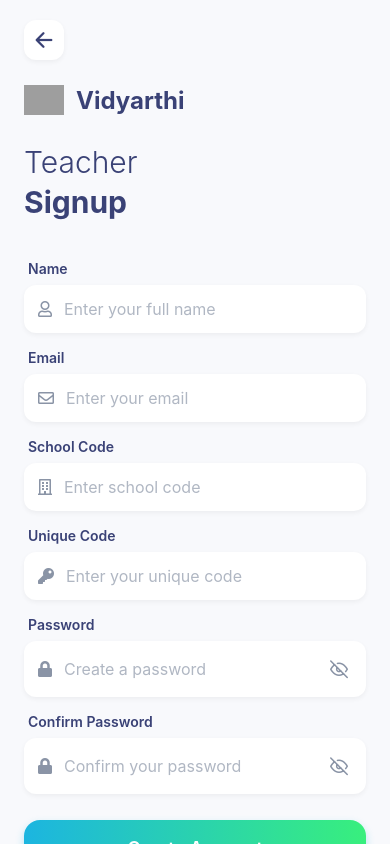
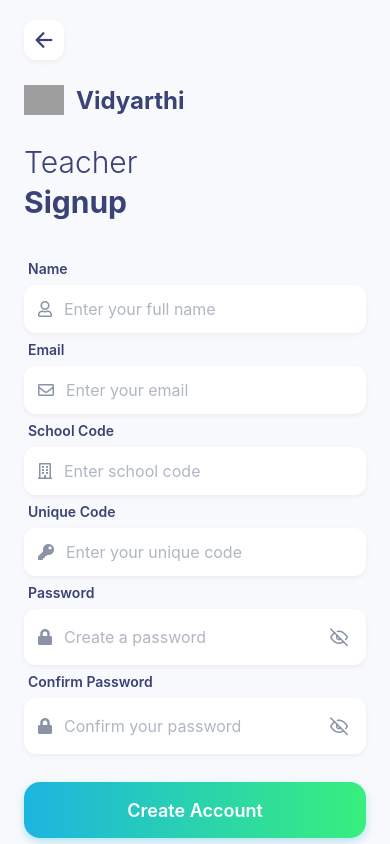
Before and after one commit to pratik-shaw/Vidyarthi_Expo, a React Native app in the folder frontend/: screen /TeacherSignup in a window 390 px wide. Built offline with nearby package versions, Linux system fonts and the light colour scheme; grey boxes are pictures that could not be loaded.

Commit message:
established singup for teachers, login is left

```diff
--- a/frontend/screens/TeacherSignupScreen.tsx
+++ b/frontend/screens/TeacherSignupScreen.tsx
@@ -10,13 +10,20 @@ import {
   Image,
   TextInput,
   ScrollView,
-  KeyboardAvoidingView
+  KeyboardAvoidingView,
+  Alert,
+  ActivityIndicator
 } from 'react-native';
 import { NativeStackScreenProps } from '@react-navigation/native-stack';
 import { RootStackParamList } from '../App';
 import React, { useEffect, useState } from 'react';
 import { Feather, FontAwesome5, Ionicons } from '@expo/vector-icons';
 import { LinearGradient } from 'expo-linear-gradient';
+import axios from 'axios';
+import AsyncStorage from '@react-native-async-storage/async-storage';
+
+// API base URL - replace with your actual backend URL
+const API_URL = 'http://192.168.29.148:5000/api'; // Change this to your actual API URL
 
 type Props = NativeStackScreenProps<RootStackParamList, 'TeacherSignup'>;
 
@@ -37,6 +44,8 @@ const TeacherSignupScreen: React.FC<Props> = ({ navigation }) => {
   const [confirmPassword, setConfirmPassword] = useState('');
   const [showPassword, setShowPassword] = useState(false);
   const [showConfirmPassword, setShowConfirmPassword] = useState(false);
+  const [isLoading, setIsLoading] = useState(false);
+  const [errors, setErrors] = useState<{[key: string]: string}>({});
 
   // Animation states
   const fadeAnim = new Animated.Value(0);
@@ -57,12 +66,91 @@ const TeacherSignupScreen: React.FC<Props> = ({ navigation }) => {
     ]).start();
   }, []);
 
+  // Validate form inputs
+  const validateForm = () => {
+    const newErrors: {[key: string]: string} = {};
+
+    // Name validation
+    if (!name.trim()) newErrors.name = 'Name is required';
+
+    // Email validation
+    if (!email.trim()) {
+      newErrors.email = 'Email is required';
+    } else if (!/\S+@\S+\.\S+/.test(email)) {
+      newErrors.email = 'Email is invalid';
+    }
+
+    // School code validation
+    if (!schoolCode.trim()) newErrors.schoolCode = 'School code is required';
+
+    // Unique code validation
+    if (!uniqueCode.trim()) newErrors.uniqueCode = 'Unique code is required';
+
+    // Password validation
+    if (!password) {
+      newErrors.password = 'Password is required';
+    } else if (password.length < 6) {
+      newErrors.password = 'Password must be at least 6 characters';
+    }
+
+    // Confirm password validation
+    if (password !== confirmPassword) {
+      newErrors.confirmPassword = 'Passwords do not match';
+    }
+
+    setErrors(newErrors);
+    return Object.keys(newErrors).length === 0;
+  };
+
   // Signup function
-  const handleSignup = () => {
-    console.log('Teacher signup with:', { name, email, schoolCode, uniqueCode, password, confirmPassword });
-    // Add signup logic here
-    // After successful signup, navigate to login
-    // navigation.navigate('TeacherLogin');
+  const handleSignup = async () => {
+    if (!validateForm()) return;
+
+    setIsLoading(true);
+
+    try {
+      const response = await axios.post(`${API_URL}/teacher/register`, {
+        name,
+        email,
+        schoolCode,
+        uniqueCode,
+        password
+      });
+
+      // If registration is successful, store the token and navigate
+      if (response.data && response.data.token) {
+        await AsyncStorage.setItem('token', response.data.token);
+        await AsyncStorage.setItem('userType', 'teacher');
+
+        // Clear form
+        setName('');
+        setEmail('');
+        setSchoolCode('');
+        setUniqueCode('');
+        setPassword('');
+        setConfirmPassword('');
+
+        // Alert success and navigate to login (or dashboard if auto-login)
+        Alert.alert(
+          "Success",
+          "Your teacher account has been created successfully!",
+          [{ text: "OK", onPress: () => navigation.navigate('TeacherLogin') }]
+        );
+      }
+    } catch (error: unknown) {
+      console.error('Registration error:', error);
+
+      let errorMessage = 'Registration failed. Please try again.';
+
+      // Extract error message from response if available
+      if (axios.isAxiosError(error) && error.response?.data?.msg) {
+        errorMessage = error.response.data.msg;
+      }
+
+      Alert.alert("Registration Failed", errorMessage);
+    } finally {
+      setIsLoading(false);
+    }
   };
 
   return (
@@ -121,7 +209,7 @@ const TeacherSignupScreen: React.FC<Props> = ({ navigation }) => {
             {/* Form Section */}
             <View style={styles.formContainer}>
               <Text style={styles.formLabel}>Name</Text>
-              <View style={styles.inputContainer}>
+              <View style={[styles.inputContainer, errors.name ? styles.inputError : null]}>
                 <FontAwesome5 name="user" size={16} color="#8A94A6" style={styles.inputIcon} />
                 <TextInput
                   style={styles.input}
@@ -131,9 +219,10 @@ const TeacherSignupScreen: React.FC<Props> = ({ navigation }) => {
                   onChangeText={setName}
                 />
               </View>
+              {errors.name ? <Text style={styles.errorText}>{errors.name}</Text> : null}
 
               <Text style={styles.formLabel}>Email</Text>
-              <View style={styles.inputContainer}>
+              <View style={[styles.inputContainer, errors.email ? styles.inputError : null]}>
                 <FontAwesome5 name="envelope" size={16} color="#8A94A6" style={styles.inputIcon} />
                 <TextInput
                   style={styles.input}
@@ -142,11 +231,13 @@ const TeacherSignupScreen: React.FC<Props> = ({ navigation }) => {
                   keyboardType="email-address"
                   value={email}
                   onChangeText={setEmail}
+                  autoCapitalize="none"
                 />
               </View>
+              {errors.email ? <Text style={styles.errorText}>{errors.email}</Text> : null}
 
               <Text style={styles.formLabel}>School Code</Text>
-              <View style={styles.inputContainer}>
+              <View style={[styles.inputContainer, errors.schoolCode ? styles.inputError : null]}>
                 <FontAwesome5 name="building" size={16} color="#8A94A6" style={styles.inputIcon} />
                 <TextInput
                   style={styles.input}
@@ -156,9 +247,10 @@ const TeacherSignupScreen: React.FC<Props> = ({ navigation }) => {
                   onChangeText={setSchoolCode}
                 />
               </View>
+              {errors.schoolCode ? <Text style={styles.errorText}>{errors.schoolCode}</Text> : null}
 
               <Text style={styles.formLabel}>Unique Code</Text>
-              <View style={styles.inputContainer}>
+              <View style={[styles.inputContainer, errors.uniqueCode ? styles.inputError : null]}>
                 <FontAwesome5 name="key" size={16} color="#8A94A6" style={styles.inputIcon} />
                 <TextInput
                   style={styles.input}
@@ -168,9 +260,10 @@ const TeacherSignupScreen: React.FC<Props> = ({ navigation }) => {
                   onChangeText={setUniqueCode}
                 />
               </View>
+              {errors.uniqueCode ? <Text style={styles.errorText}>{errors.uniqueCode}</Text> : null}
 
               <Text style={styles.formLabel}>Password</Text>
-              <View style={styles.inputContainer}>
+              <View style={[styles.inputContainer, errors.password ? styles.inputError : null]}>
                 <FontAwesome5 name="lock" size={16} color="#8A94A6" style={styles.inputIcon} />
                 <TextInput
                   style={styles.input}
@@ -187,9 +280,10 @@ const TeacherSignupScreen: React.FC<Props> = ({ navigation }) => {
                   <Feather name={showPassword ? "eye" : "eye-off"} size={18} color="#8A94A6" />
                 </TouchableOpacity>
               </View>
+              {errors.password ? <Text style={styles.errorText}>{errors.password}</Text> : null}
 
               <Text style={styles.formLabel}>Confirm Password</Text>
-              <View style={styles.inputContainer}>
+              <View style={[styles.inputContainer, errors.confirmPassword ? styles.inputError : null]}>
                 <FontAwesome5 name="lock" size={16} color="#8A94A6" style={styles.inputIcon} />
                 <TextInput
                   style={styles.input}
@@ -206,10 +300,12 @@ const TeacherSignupScreen: React.FC<Props> = ({ navigation }) => {
                   <Feather name={showConfirmPassword ? "eye" : "eye-off"} size={18} color="#8A94A6" />
                 </TouchableOpacity>
               </View>
+              {errors.confirmPassword ? <Text style={styles.errorText}>{errors.confirmPassword}</Text> : null}
 
               <TouchableOpacity
                 style={styles.signupButton}
                 onPress={handleSignup}
+                disabled={isLoading}
               >
                 <LinearGradient
                   colors={['#1CB5E0', '#38EF7D']}
@@ -217,7 +313,11 @@ const TeacherSignupScreen: React.FC<Props> = ({ navigation }) => {
                   end={{ x: 1, y: 0 }}
                   style={styles.signupGradient}
                 >
-                  <Text style={styles.signupButtonText}>Create Account</Text>
+                  {isLoading ? (
+                    <ActivityIndicator size="small" color="#FFFFFF" />
+                  ) : (
+                    <Text style={styles.signupButtonText}>Create Account</Text>
+                  )}
                 </LinearGradient>
               </TouchableOpacity>
 
@@ -322,12 +422,22 @@ const styles = StyleSheet.create({
     backgroundColor: '#FFFFFF',
     borderRadius: 12,
     padding: 14,
-    marginBottom: 16,
+    marginBottom: 8,
     shadowColor: '#000',
     shadowOffset: { width: 0, height: 2 },
     shadowOpacity: 0.05,
     shadowRadius: 5,
     elevation: 2,
+  },
+  inputError: {
+    borderWidth: 1,
+    borderColor: '#FF3B30',
+  },
+  errorText: {
+    color: '#FF3B30',
+    fontSize: 12,
+    marginBottom: 8,
+    marginLeft: 4,
   },
   inputIcon: {
     marginRight: 12,
@@ -341,7 +451,7 @@ const styles = StyleSheet.create({
     color: '#3A4276',
   },
   signupButton: {
-    marginVertical: 10,
+    marginVertical: 20,
     height: 56,
     borderRadius: 16,
     overflow: 'hidden',
@@ -364,7 +474,7 @@ const styles = StyleSheet.create({
   loginContainer: {
     flexDirection: 'row',
     justifyContent: 'center',
-    marginTop: 20,
+    marginTop: 10,
   },
   loginText: {
     fontSize: 14,
```
